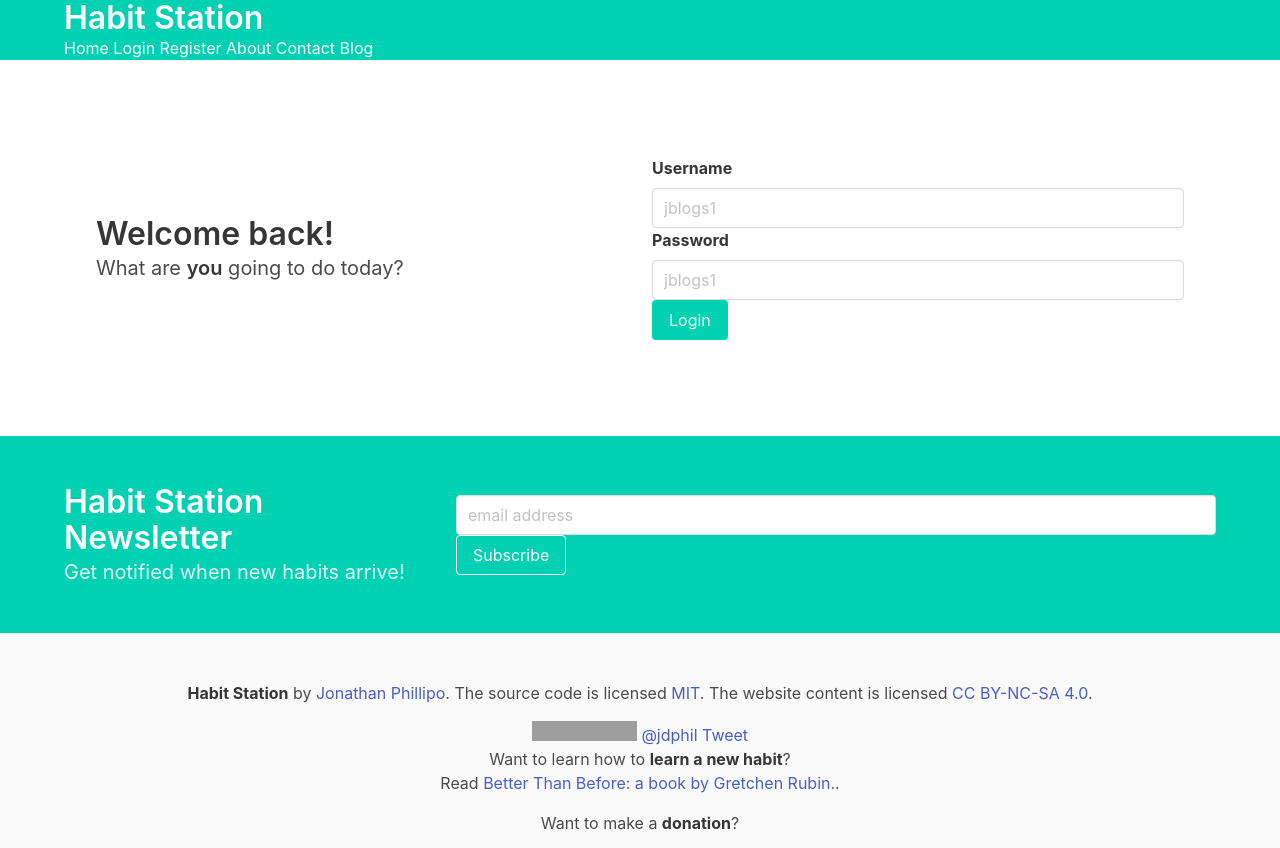
After one commit to jdphil/hs, a Django app: page /login/ in a window 1280 px wide. The commit adds this page. Shown: the top 848 px of the page. Run offline with Django 3.2, Linux system fonts and the light colour scheme; some libraries are stand-ins or nearby versions; grey boxes are pictures that could not be loaded.

Commit message:
login and logout

```diff
--- a/habitstation/templates/base.html
+++ b/habitstation/templates/base.html
@@ -28,7 +28,11 @@
 
     <div class="nav-right nav-menu">
       <a class="nav-item is-tab is-active" href="/">Home</a>
-      <a class="nav-item is-tab">Login</a>
+      {% if user.is_authenticated %}
+      <a class="nav-item is-tab" href="/logout">Logout</a>
+      {% else %}
+      <a class="nav-item is-tab" href="/login">Login</a>
+      {% endif %}
       <a class="nav-item is-tab">Register</a>
       <a class="nav-item is-tab" href="/about">About</a>
       <a class="nav-item is-tab" href ="/contact">Contact</a>
--- /dev/null
+++ b/habitstation/templates/registration/login.html
@@ -0,0 +1,46 @@
+{% extends "base.html" %}
+
+{% block content %}
+
+
+<section class="section">
+ <div class="hero-body">
+
+    <div class="container">
+      <div class="columns is-vcentered">
+        <div class="column">
+          <p class="title">
+            Welcome back!
+          </p>
+          <p class="subtitle">
+            What are <strong>you</strong> going to do today?
+          </p>
+        </div>
+        <div class="column">
+{% if form.errors %}
+<p>Your username and password didn't match. Please try again.</p>
+{% endif %}
+<form method="post" action="{% url 'django.contrib.auth.views.login' %}">
+{% csrf_token %}
+
+<label class="label">Username</label>
+<p class="control has-icon has-icon-right">
+  <input class="input" type="text" placeholder="jblogs1" name="username" id="id_username">
+</p>
+
+<label class="label">Password</label>
+<p class="control has-icon has-icon-right">
+   <input class="input" type="password" placeholder="jblogs1" name="password" id="id_password">
+</p>
+
+<p class="control">
+<button class="button is-primary" value="login" />Login</button>
+<input type="hidden" name="next" value="{{ next }}" />
+</form>
+</p>
+        </div>
+      </div>
+    </div>
+  </div>
+</section>
+{% endblock %}
--- a/habitstation/urls.py
+++ b/habitstation/urls.py
@@ -15,10 +15,14 @@ Including another URLconf
 """
 from django.conf.urls import url, include
 from django.contrib import admin
+from django.contrib.auth import views as auth_views
 from habitstation import views
 
 urlpatterns = [
     url(r'^$', views.home, name='home'),
     url(r'^about/', views.about, name='about'),
+    url(r'^habits/', views.habits, name='habits'),
     url(r'^contact/', views.contact, name='contact'),
+    url(r'^login/$', auth_views.login, name='login'),
+    url(r'^logout/$', auth_views.logout, {'next_page': '/'}, name='logout'),
 ]
--- a/main/settings.py
+++ b/main/settings.py
@@ -101,6 +101,8 @@ AUTH_PASSWORD_VALIDATORS = [
     },
 ]
 
+LOGIN_REDIRECT_URL = 'habits'
+LOGIN_URL = '/login/'
 
 # Internationalization
 # https://docs.djangoproject.com/en/1.9/topics/i18n/
```
Also changed, not shown: habitstation/templates/login.html (added, +22 -0 lines), habitstation/views.py (+12 -2 lines).
